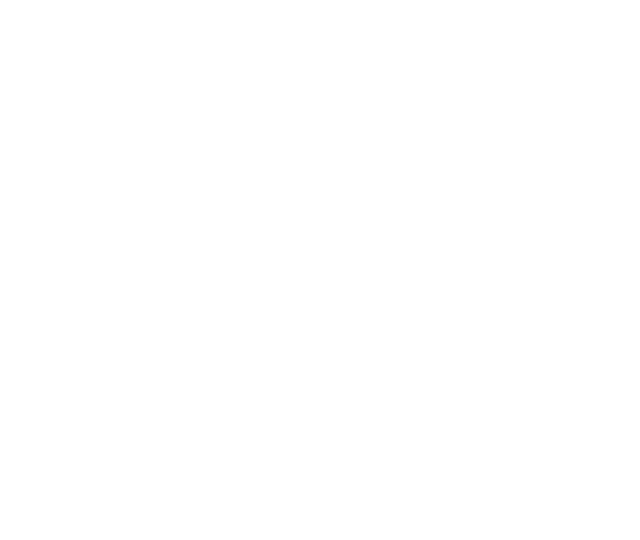
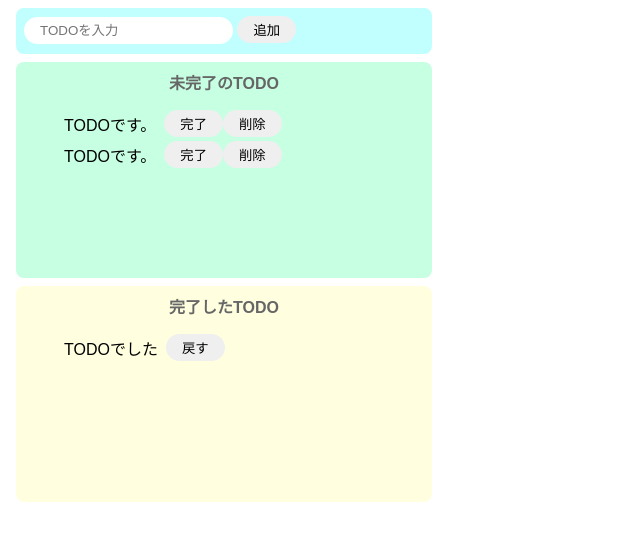
Before and after one commit to KurumiRumi/react01-05_todo-js, a website built with Parcel: page index.html in a window 1280 px wide. Shown: the whole page, without its empty margins (0-640 px from the left). Built offline with nearby package versions, Linux system fonts and the light colour scheme.

Commit message:
コース31までの内容

```diff
--- a/index.html
+++ b/index.html
@@ -1,16 +1,39 @@
 <!DOCTYPE html>
 <html>
+  <head>
+    <title>Todo(js)</title>
+    <meta charset="UTF-8" />
+  </head>
 
-<head>
-	<title>Parcel Sandbox</title>
-	<meta charset="UTF-8" />
-</head>
-
-<body>
-	<div id="app"></div>
-
-	<script src="src/index.js">
-	</script>
-</body>
-
+  <body>
+    <div class="input-area">
+      <input placeholder="TODOを入力" />
+      <button>追加</button>
+    </div>
+    <div class="incomplete-area">
+      <p class="title">未完了のTODO</p>
+      <ul>
+        <li class="list-row">
+          <div>TODOです。</div>
+          <button>完了</button>
+          <button>削除</button>
+        </li>
+        <li class="list-row">
+          <div>TODOです。</div>
+          <button>完了</button>
+          <button>削除</button>
+        </li>
+      </ul>
+    </div>
+    <div class="complete-area">
+      <p class="title">完了したTODO</p>
+      <ul>
+        <li class="list-row">
+          <div>TODOでした</div>
+          <button>戻す</button>
+        </li>
+      </ul>
+    </div>
+    <script src="src/index.js"></script>
+  </body>
 </html>
--- a/src/styles.css
+++ b/src/styles.css
@@ -1,3 +1,66 @@
 body {
   font-family: sans-serif;
 }
+
+input {
+  border-radius: 16px;
+  border: none;
+  padding: 6px 16px;
+  outline: none;
+}
+
+button {
+  border-radius: 16px;
+  border: none;
+  padding: 4px 16px;
+}
+
+button:hover {
+  background-color: #ff7fff;
+  color: #fff;
+  cursor: pointer;
+}
+
+.input-area {
+  background-color: #c1ffff;
+  width: 400px;
+  height: 30px;
+  padding: 8px;
+  margin: 8px;
+  border-radius: 8px;
+}
+
+.incomplete-area {
+  background-color: #c6ffe2;
+  width: 400px;
+  min-height: 200px;
+  padding: 8px;
+  margin: 8px;
+  border-radius: 8px;
+}
+
+.complete-area {
+  background-color: #ffffe0;
+  width: 400px;
+  min-height: 200px;
+  padding: 8px;
+  margin: 8px;
+  border-radius: 8px;
+}
+
+.title {
+  text-align: center;
+  margin-top: 0;
+  font-weight: bold;
+  color: #666;
+}
+
+.list-row {
+  display: flex;
+  align-items: center;
+  padding-bottom: 4px;
+}
+
+.list-row > div {
+  margin-right: 8px;
+}
```
